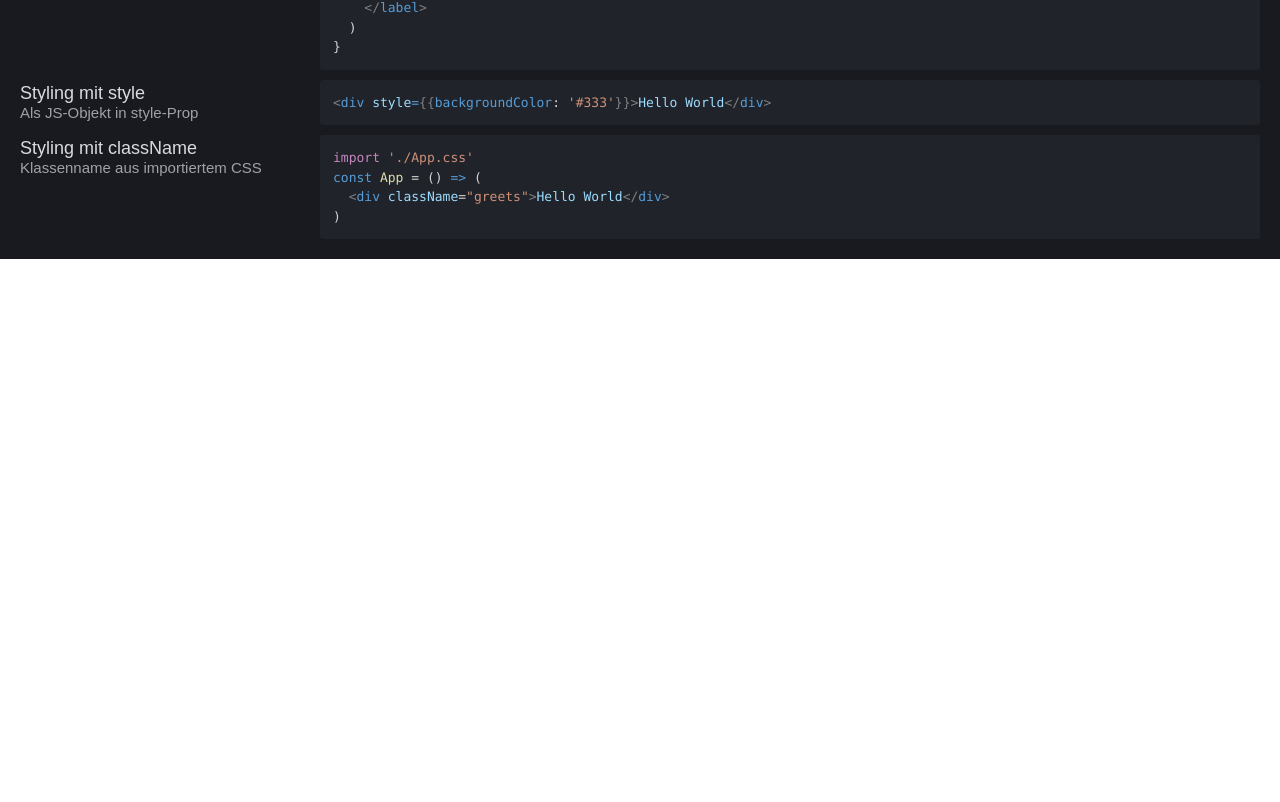
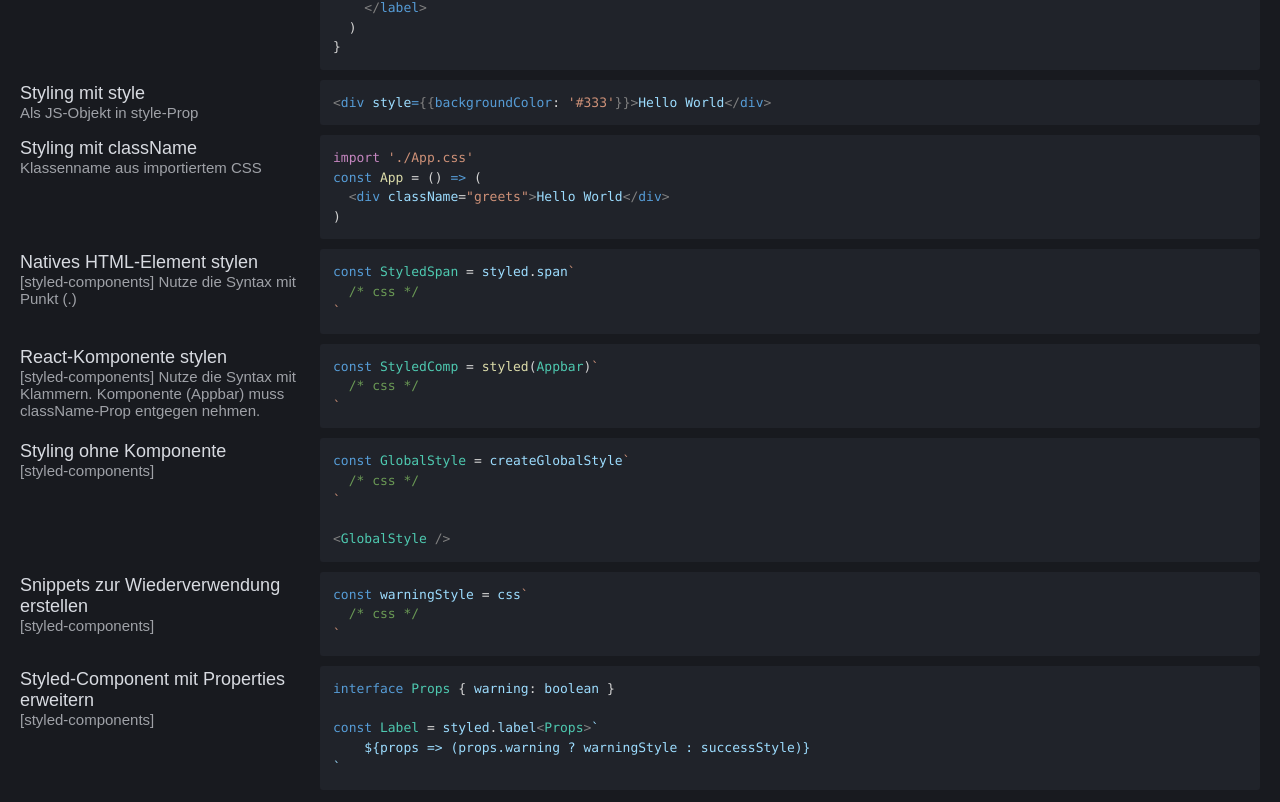
Before and after one commit to mas-se-we1/web-cheat-sheet, a React (Create React App) app: page /react in a window 1280 px wide. Shown: the part 2148-2950 px from the top of the page. Before the commit the page ends 2407 px from the top, so only its background shows below. Built offline with nearby package versions, Linux system fonts and the light colour scheme.

Commit message:
Add styled-components basics

```diff
--- a/src/data/reactSnippets.ts
+++ b/src/data/reactSnippets.ts
@@ -176,5 +176,54 @@ const App = () => (
   <div className="greets">Hello World</div>
 )
     `.trim()
+	},
+	{
+		title: 'Natives HTML-Element stylen',
+		text: '[styled-components] Nutze die Syntax mit Punkt (.)',
+		code: `
+const StyledSpan = styled.span\`
+  /* css */
+\`
+    `.trim()
+	},
+	{
+		title: 'React-Komponente stylen',
+		text: '[styled-components] Nutze die Syntax mit Klammern. Komponente (Appbar) muss className-Prop entgegen nehmen.',
+		code: `
+const StyledComp = styled(Appbar)\`
+  /* css */
+\`
+    `.trim()
+	},
+	{
+		title: 'Styling ohne Komponente',
+		text: '[styled-components]',
+		code: `
+const GlobalStyle = createGlobalStyle\`
+  /* css */
+\`
+
+<GlobalStyle />
+    `.trim()
+	},
+	{
+		title: 'Snippets zur Wiederverwendung erstellen',
+		text: '[styled-components]',
+		code: `
+const warningStyle = css\`
+  /* css */
+\`
+    `.trim()
+	},
+	{
+		title: 'Styled-Component mit Properties erweitern',
+		text: '[styled-components]',
+		code: `
+interface Props { warning: boolean }
+
+const Label = styled.label<Props>\`
+	\${props => (props.warning ? warningStyle : successStyle)}
+\`
+    `.trim()
 	}
 ]
```
